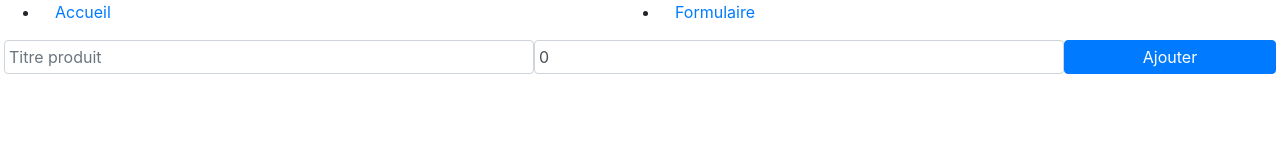
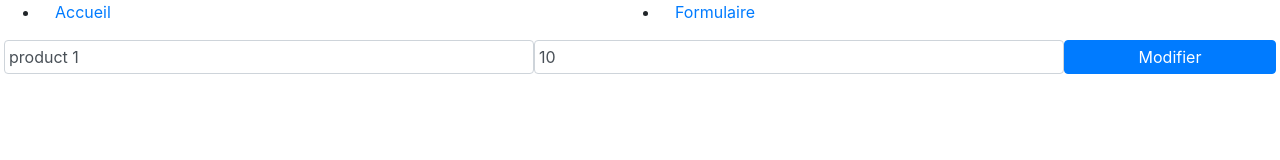
Before and after one commit to ihabAbadi/reactFormationSoftTeam, a React (Create React App) app: page /form/1 in a window 1280 px wide. Shown: the top 160 px of the page. Built offline with nearby package versions, Linux system fonts and the light colour scheme.

Commit message:
suite panier

```diff
--- a/src/NavigationProducts/FormProduct.js
+++ b/src/NavigationProducts/FormProduct.js
@@ -1,5 +1,5 @@
 import React, { PureComponent } from 'react'
-import { addProduct } from '../Services/ProductService'
+import { addProduct, getProductById, updateProduct } from '../Services/ProductService'
 
 export class FormProduct extends PureComponent {
     constructor(props) {
@@ -9,6 +9,16 @@ export class FormProduct extends PureComponent {
                 title: '',
                 price:  0
             },
+        }
+    }
+
+    componentDidMount() {
+        const id = this.props.match.params.id
+        if(id != null) {
+            const product = getProductById(id)
+            if(product != undefined) {
+                this.setState({ product: {...product}  });
+            }
         }
     }
 
@@ -22,7 +32,10 @@ export class FormProduct extends PureComponent {
     }
 
     validProduct = () => {
-        addProduct(this.state.product)
+        if(this.state.product.id != undefined)
+            updateProduct(this.state.product)
+        else
+            addProduct(this.state.product)
         this.props.history.push("/")
     }
 
@@ -34,7 +47,7 @@ export class FormProduct extends PureComponent {
             <div className="row m-1">
                 <input type="text" name="title" value={title} onChange={this.changeField} placeholder="Titre produit" className="form-control col-5 p-1" />
                 <input type="number" name="price" value={price} onChange={this.changeField} placeholder="Prix produit" className="form-control col-5 p-1" />
-                <button className="btn btn-primary p-1 col-2" onClick={this.validProduct}>Ajouter</button>
+                <button className="btn btn-primary p-1 col-2" onClick={this.validProduct}>{this.state.product.id != undefined ? 'Modifier' : 'Ajouter'}</button>
             </div>
         )
     }
--- a/src/NavigationProducts/Home.js
+++ b/src/NavigationProducts/Home.js
@@ -22,7 +22,7 @@ export class Home extends PureComponent {
 
                 <Switch>
                     <Route path="/" exact component={Products}></Route>
-                    <Route path="/form" component={FormProduct}></Route>
+                    <Route path="/form" exact component={FormProduct}></Route>
                     <Route path="/form/:id" component={FormProduct}></Route>
                     <Route path="/product/:id" component={Product}></Route>
                 </Switch>
--- a/src/NavigationProducts/Product.js
+++ b/src/NavigationProducts/Product.js
@@ -28,6 +28,7 @@ export class Product extends PureComponent {
 
     edit = () => {
         //renvoie vers le formulaire
+        this.props.history.push("/form/"+this.state.product.id)
     }
 
     addToCart = () => {
@@ -49,7 +50,7 @@ export class Product extends PureComponent {
                         </div>
                         <div className="row">
                             <button className="btn btn-danger col" onClick={this.deleteProduct}>supprimer</button>
-                            <button className="btn btn-primary col" onClick={() => this.props.edit(product)}>modifier</button>
+                            <button className="btn btn-primary col" onClick={this.edit}>modifier</button>
                             <button className="btn btn-secondary col" onClick={() => this.props.addToCart(product.id)}>Ajouter panier</button>
 
                         </div>
--- a/src/Services/ProductService.js
+++ b/src/Services/ProductService.js
@@ -47,3 +47,12 @@ export const getProductById = (id) => {
 export const deleteProduct = (id) => {
     products = products.filter(p => p.id != id)
 }
+
+export const updateProduct = (product) => {
+    products.forEach(e => {
+        if(e.id == product.id) {
+            e.title = product.title
+            e.price = product.price
+        }
+    })
+}
```
